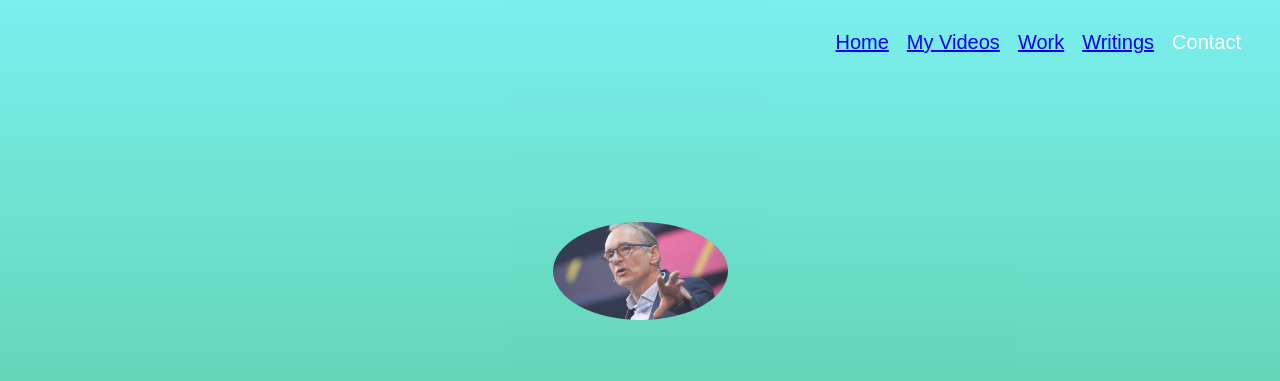
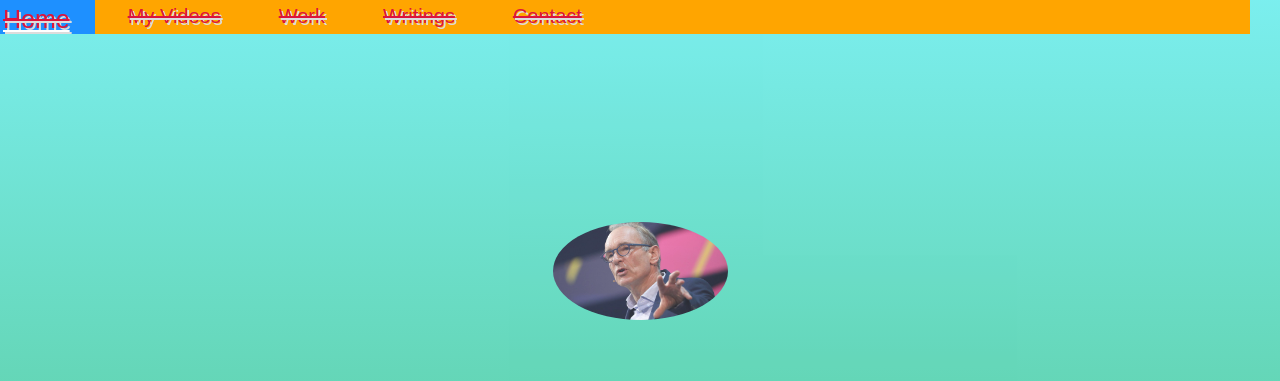
Before and after one commit to Pandademic/Sir-tim, a plain HTML site: page index.html in a window 1280 px wide. Shown: the top 381 px of the page. Drawn offline with Linux system fonts and the light colour scheme; a web font is replaced by a local one.

Commit message:
Add files via upload

```diff
--- a/index.html
+++ b/index.html
@@ -17,16 +17,16 @@
 
 
 <body>
-
+    <center>
         <ul class="menu">
             <li class="links"><a href="#welcome">Home</a></li>
             <li class="links"><a href="#videos">My Videos</a></li>
             <li class="links"><a href="#work">Work</a></li>
             <li class="links"><a href="#writings">Writings</a></li>
-        <li class="links">Contact</li>
+            <li class="links"><a href="#con">Contact</a></li>
 
         </ul>
-
+    </center>
     <section id="welcome">
         <div class="parallax-inner">
             <img src="_methode_times_prod_web_bin_9c6c3514-0efe-11ea-96fb-8041210fa214.jpg" class="profile" />
@@ -86,7 +86,7 @@
 
     <section id="writings">
         <h1>Writings</h1>
-    <div class="line" >
+        <div class="line">
 
 
 
@@ -107,6 +107,138 @@
 
     </section>
 
+    <section id="con">
+
+
+        <iframe src="https://www.google.com/maps/embed?pb=!1m14!1m8!1m3!1d12420.601524132726!2d-77.0365298!3d38.8976763!3m2!1i1024!2i768!4f13.1!3m3!1m2!1s0x0%3A0x715969d86d0b76bf!2sThe%20White%20House!5e0!3m2!1sen!2sus!4v1606328442487!5m2!1sen!2sus" width="600" height="450" frameborder="0" style="border:0;" allowfullscreen="" aria-hidden="false" tabindex="0"></iframe>
+
+
+        <div class="contact_1">
+
+
+
+         <a href="mailto:stewie.gupte@gmail.com?Subject=This is just SPAM">
+
+
+
+
+
+
+
+
+
+
+
+
+
+            <i class="fa fa-envelope"></i>&nbsp;&nbsp;<h3>stewie.gupte@gmail@gmail.com</h3>
+
+
+
+
+
+
+
+
+
+
+
+
+
+
+
+
+
+
+        </a>
+
+
+
+
+
+
+
+        <br> <br> <a href="#"> <i class="fa fa-instagram" ></i>&nbsp;&nbsp;<h3>TotalyNotFakeaccount_thatisnotabot_5</h3> </a>
+
+
+
+
+
+
+
+
+
+
+
+
+
+
+
+
+
+
+
+        </div>
+
+
+
+
+
+
+
+
+
+
+
+
+
+
+
+
+
+
+
+
+
+
+
+
+
+
+
+
+
+
+
+
+
+
+
+
+
+
+
+    </section>
+
+
+
+
+
+
+
+
+
+
+
+
+
+
+
+
+
+
+
+
 
 
 </body>
--- a/style.css
+++ b/style.css
@@ -87,20 +87,25 @@ p {
 
     list-style: none;
     font-family: sans-serif;
-    position:absolute;
-    top:10px;
+    position:fixed;
+    top:0px;
     right: 30px;
     z-index: 10;
     cursor: pointer;
+    background: orange;
+    width:100%;
+    margin-top: 0px;
+
 }
 
 .links {
+    display: inline;
+
     float: left;
     color: #fff;
     padding-top: 5px;
-    padding-left: 9px;
-    padding-right: 9px;
-    padding-bottom: 5px;
+    padding-left: 33px;
+    padding-right: 25px;
     font-family:fantasy;
     font-size: 20px
 }
@@ -109,4 +114,27 @@ p {
 
 .links:hover {
     background-color:dodgerblue;
+    font-size: 25px;
+    text-decoration: underline;
+
 }
+a{
+    text-decoration: line-through;
+    color:crimson;
+    text-shadow: 2px 2px gainsboro;
+
+
+}
+.article:hover{
+    color: lemonchiffon;
+
+
+}
+#writings a{
+
+
+    text-shadow: none;
+    text-decoration: underline;
+    color:forestgreen
+
+}
```
Lines whose indentation alone changed are shown as unchanged.
